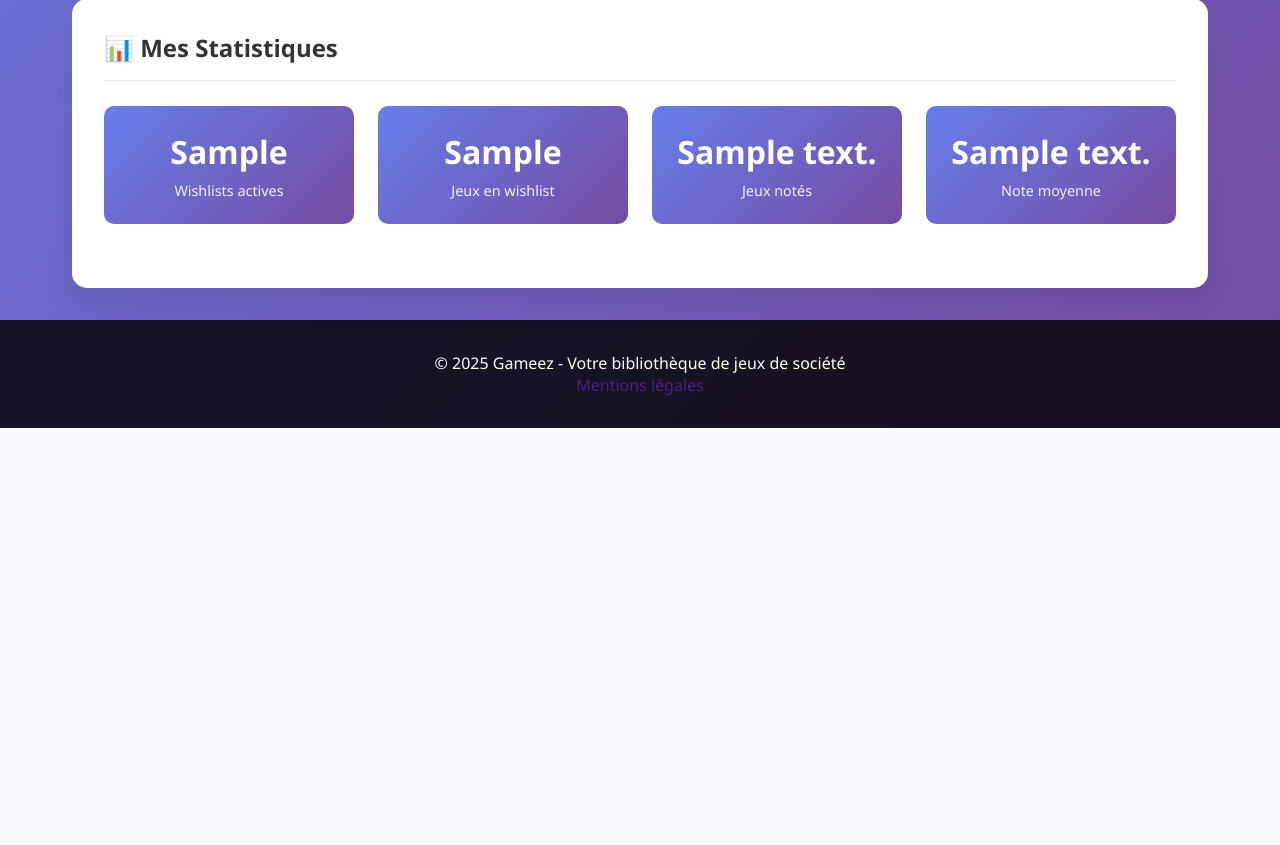
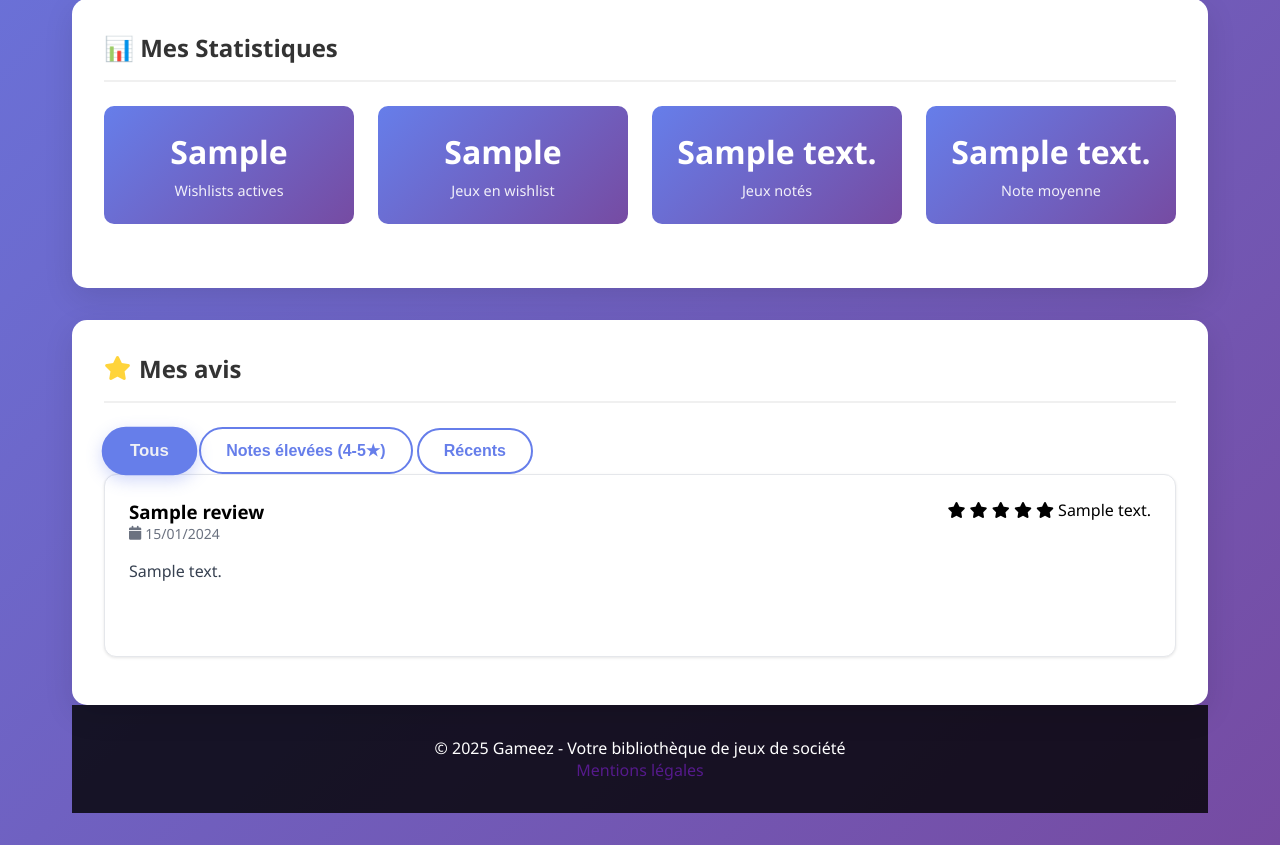
Before and after one commit to Gwladyslsn/gameez, a PHP site: template src/View/page/dashboardUser.php in a window 1280 px wide. Shown: the part 786-1631 px from the top of the page. Before the commit the page ends 1214 px from the top, so only its background shows below. Run offline with PHP 8.4, Linux system fonts and the light colour scheme; the template is opened without the code that fills it: most values are stand-ins (such as "Sample title", 1, 10 or a date in 2020); data that the repository does not hold is empty; some libraries are stand-ins or nearby versions.

Commit message:
start front review

```diff
--- a/public/asset/css/dashboardUser.css
+++ b/public/asset/css/dashboardUser.css
@@ -274,6 +274,11 @@
     display: none;
 }
 
+.reviews-card{
+    grid-column: 1 / 3;
+}
+
+
 @media (max-width: 768px) {
     .dashboard-grid {
         grid-template-columns: 1fr;
--- a/public/asset/js/games.js
+++ b/public/asset/js/games.js
@@ -76,7 +76,7 @@ document.addEventListener('DOMContentLoaded', function (e) {
             <p class="game-description">${g.game_description}</p>
             <div class="btn-actions">
                 <button class="add-to-wishlist btn-add-list" data-game-id="${g.id_game}">Ajouter à ma liste</button>
-                <button class="add-review" data-game-id="${g.id_game}">Donner mon avis</button>
+                <button class="add-review btn-add-review" data-game-id="${g.id_game}">Donner mon avis</button>
             </div>
         </div>
     `).join("")
@@ -89,7 +89,6 @@ document.addEventListener('DOMContentLoaded', function (e) {
     // Clic sur la loupe
     searchBtn.addEventListener('click', (e) => {
         e.preventDefault();
-        console.log('click btn loupe');
         fetchGames();
     });
 
--- a/src/Controller/UserController.php
+++ b/src/Controller/UserController.php
@@ -28,6 +28,7 @@ class UserController extends Controller
         $nb_games = $listRepository->countGamesByUser($_SESSION['user']);
         $nb_review = $reviewRepo->countReviewByUser($_SESSION['user']);
         $average_notes = $reviewRepo->getAverageReviewByUser($_SESSION['user']);
+        $reviews = $reviewRepo->getReviewByUser($_SESSION['user']);
 
         foreach ($lists as &$list) {
         $list['games'] = $listRepository->getGamesByList($list['id_list']);
@@ -39,7 +40,8 @@ class UserController extends Controller
             'nb_list' => $nb_list,
             'nb_games' => $nb_games,
             'nb_review' => $nb_review,
-            'average_notes' => $average_notes
+            'average_notes' => $average_notes,
+            'reviews' => $reviews
         ]);
     }
     }
--- a/src/View/page/dashboardUser.php
+++ b/src/View/page/dashboardUser.php
@@ -107,7 +107,7 @@ require_once ROOTPATH . "src/View/template/header.php";
 
             <div class="stats-grid">
                 <div class="stat-item">
-                    <div class="stat-number"><?= $nb_list?></div>
+                    <div class="stat-number"><?= $nb_list ?></div>
                     <div class="stat-label">Wishlists actives</div>
                 </div>
                 <div class="stat-item">
@@ -124,11 +124,67 @@ require_once ROOTPATH . "src/View/template/header.php";
                 </div>
             </div>
         </div>
+
+
+        <!-- Section Mes avis -->
+        <div class="card reviews-card">
+            <div class="card-header">
+                <h2><i class="fa-solid fa-star" style="color: #FFD43B;"> </i> Mes avis</h2>
+            </div>
+            <!-- Filtres -->
+            <div class="reviews-filters">
+                <button class="filter-btn active" onclick="filterReviews('all')">Tous</button>
+                <button class="filter-btn" onclick="filterReviews('high')">Notes élevées (4-5★)</button>
+                <button class="filter-btn" onclick="filterReviews('recent')">Récents</button>
+            </div>
+
+            <div class="review">
+                <?php foreach ($reviews as $review): ?>
+                    <!-- Liste des avis -->
+                    <div class="reviews-container">
+                        <div class="review-card" data-rating="4">
+                            <div class="review-header">
+                                <div class="review-game-info">
+                                    <h3 class="game-name"><?= $review['game_name'] ?></h3>
+                                    <div class="review-meta">
+                                        <span class="review-date">
+                                            <i class="fa-solid fa-calendar"></i>
+                                            15/01/2024
+                                        </span>
+                                    </div>
+                                </div>
+                                <div class="review-rating">
+                                    <div class="stars-display">
+                                        <i class="fa-solid fa-star star-filled"></i>
+                                        <i class="fa-solid fa-star star-filled"></i>
+                                        <i class="fa-solid fa-star star-filled"></i>
+                                        <i class="fa-solid fa-star star-filled"></i>
+                                        <i class="fa-solid fa-star star-empty"></i>
+                                    </div>
+                                    <span class="rating-number"><?= $review['review_note'] ?></span>
+                                </div>
+                            </div>
+
+                            <div class="review-comment">
+                                <div class="comment-bubble">
+                                    <p><?= $review['review_comment'] ?></p>
+                                </div>
+                            </div>
+
+                            <div class="review-actions">
+                                <button class="action-btn edit-btn" onclick="editReview(1)">
+                                    <i class="fa-solid fa-edit"></i> Modifier
+                                </button>
+                            </div>
+                        </div>
+                    <?php endforeach ?>
+                    </div>
+            </div>
+        </div>
     </div>
-</div>
 
-<script src="/asset/js/header.js"></script>
-<script src="/asset/js/dashboardUser.js"></script>
+    <script src="/asset/js/header.js"></script>
+    <script src="/asset/js/dashboardUser.js"></script>
 
-<?php
-require_once ROOTPATH . "src/View/template/footer.php"; ?>
+    <?php
+    require_once ROOTPATH . "src/View/template/footer.php"; ?>
```
Also changed, not shown: src/Repository/ReviewRepository.php (+16 -0 lines).
